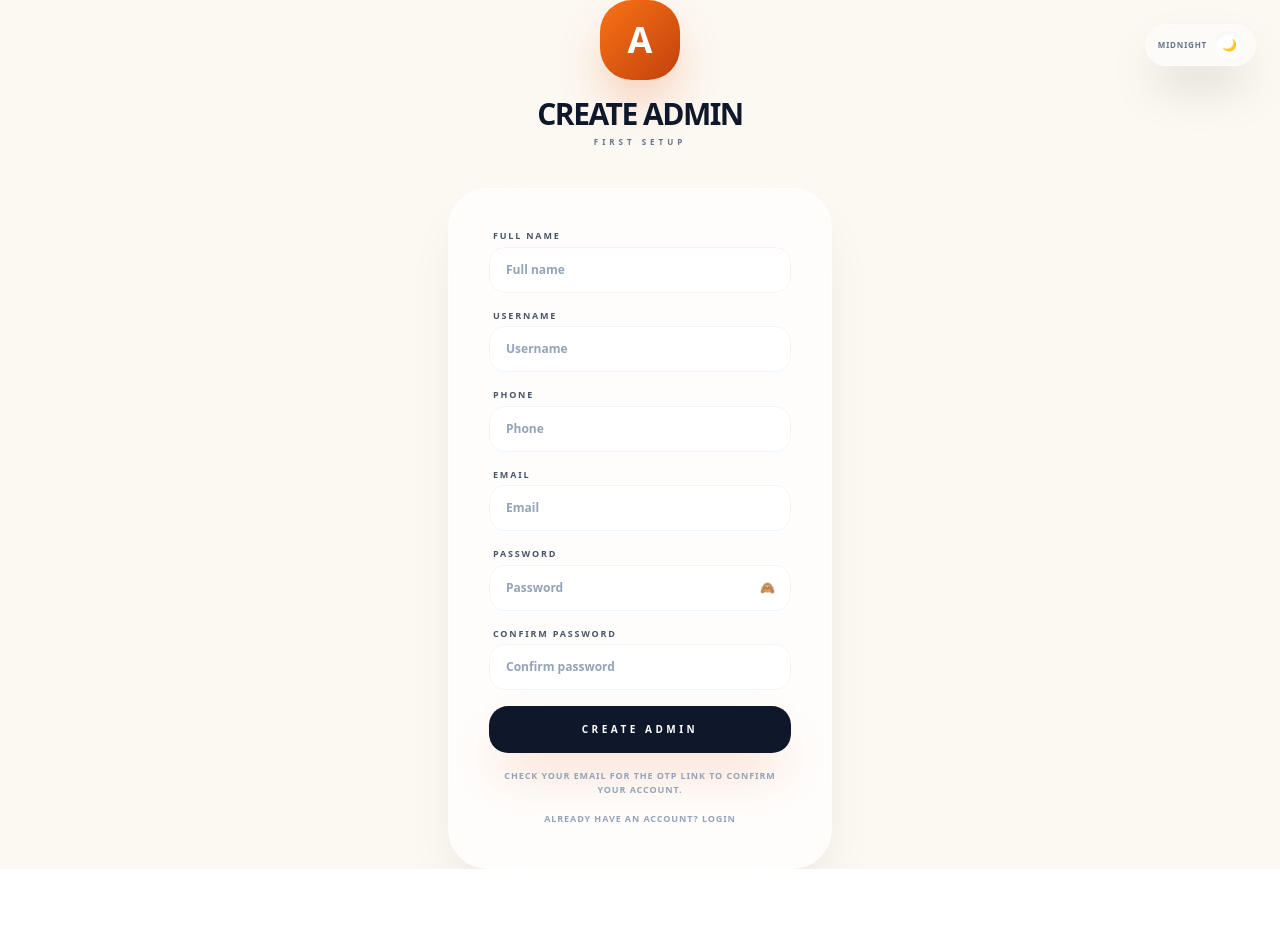
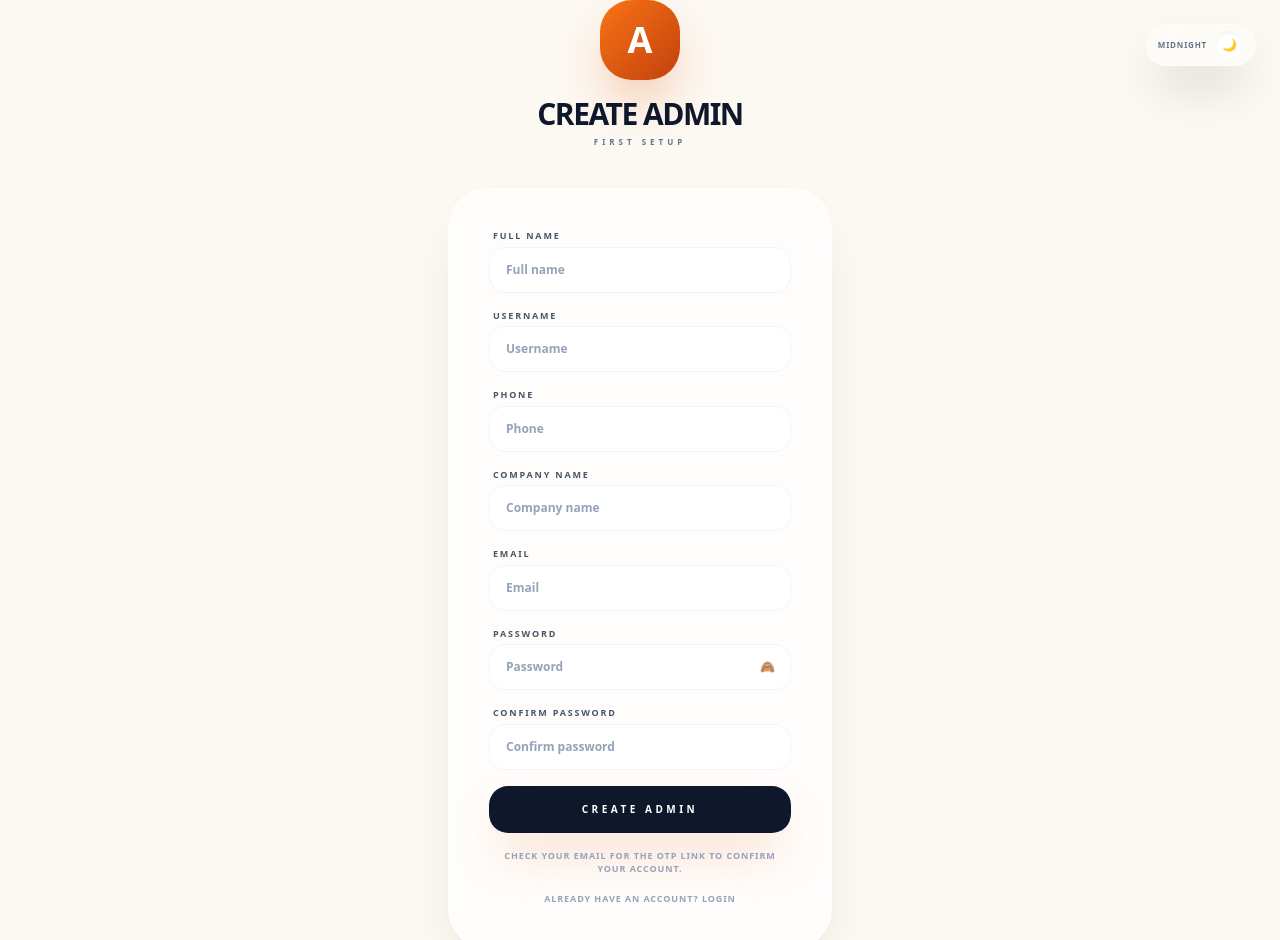
Before and after one commit to aftabjavedaj10-cpu/aftab-autos-erp-backend, a React app in the folder frontend/: page /signup in a window 1280 px wide. Shown: the top 940 px of the page. Before the commit the page ends 869 px from the top, so only its background shows below. Built offline with nearby package versions, Linux system fonts and the light colour scheme; the HTML template or start-up script is replaced by a standard one.

Commit message:
Add company name to signup

```diff
--- a/frontend/src/pages/SignupPage.tsx
+++ b/frontend/src/pages/SignupPage.tsx
@@ -18,6 +18,7 @@ const SignupPage: React.FC<SignupPageProps> = ({
   const [fullName, setFullName] = useState("");
   const [username, setUsername] = useState("");
   const [phone, setPhone] = useState("");
+  const [companyName, setCompanyName] = useState("");
   const [email, setEmail] = useState("");
   const [password, setPassword] = useState("");
   const [confirm, setConfirm] = useState("");
@@ -42,6 +43,7 @@ const SignupPage: React.FC<SignupPageProps> = ({
       await signUpWithPassword(email, password);
       try {
         await companyAdminAPI.bootstrapAdmin({
+          companyName: companyName.trim() || undefined,
           fullName: fullName.trim(),
           username: username.trim(),
           phone: phone.trim(),
@@ -149,6 +151,19 @@ const SignupPage: React.FC<SignupPageProps> = ({
               </div>
               <div className="space-y-1">
                 <label className="block text-[9px] font-black text-slate-600 dark:text-slate-300 uppercase tracking-[0.2em] ml-1">
+                  Company Name
+                </label>
+                <input
+                  type="text"
+                  required
+                  placeholder="Company name"
+                  className="w-full bg-white dark:bg-slate-800/40 border border-slate-100 dark:border-slate-700/50 rounded-2xl py-3.5 px-4 text-slate-900 dark:text-white placeholder-slate-400 focus:outline-none focus:ring-1 focus:ring-orange-500 focus:border-orange-500 transition-all font-bold text-xs"
+                  value={companyName}
+                  onChange={(e) => setCompanyName(e.target.value)}
+                />
+              </div>
+              <div className="space-y-1">
+                <label className="block text-[9px] font-black text-slate-600 dark:text-slate-300 uppercase tracking-[0.2em] ml-1">
                   Email
                 </label>
                 <input
```
